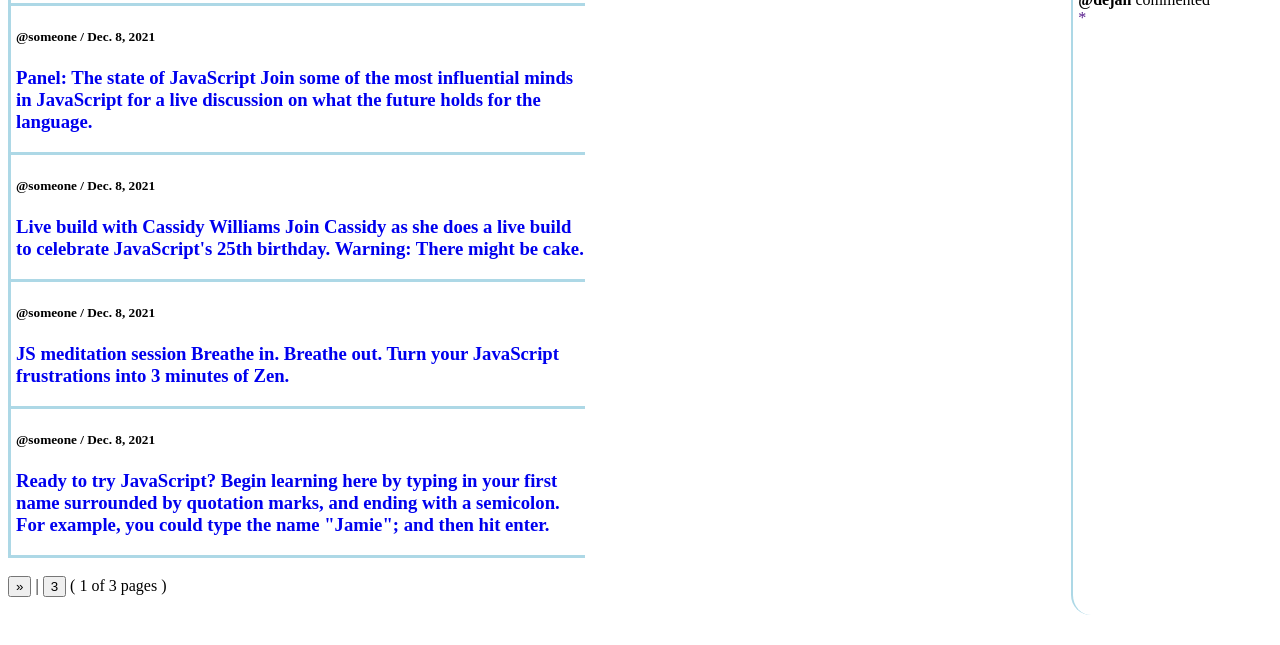
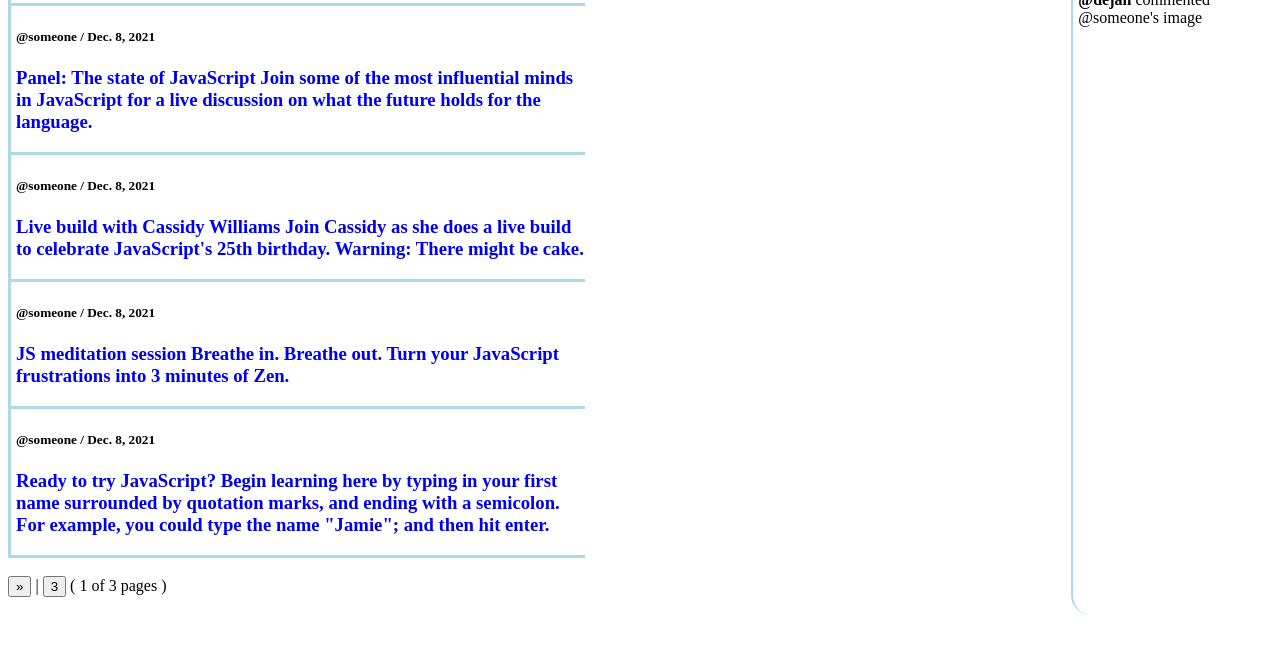
Before and after one commit to deki90to/Blog-Site-Django-PostgreSQL, a Django app: page / in a window 1280 px wide. Shown: the part 609-1254 px from the top of the page. Run offline with Django 3.2, Linux system fonts and the light colour scheme; data comes from the database, SQL or seed files in the repository; both versions use the stored data as it was after the commit; parts of the project's set-up code (start-up, migrations or seed data) failed here and were passed over.

Commit message:
added final touch, and some content

```diff
--- a/baseApp/templates/baseApp/columns/right.html
+++ b/baseApp/templates/baseApp/columns/right.html
@@ -3,8 +3,16 @@
 
 {% if participants %}
     {% for participant in participants %}
-        <b>@{{participant.user}}</b> commented <br>
-        <a href="">* {{participant.post}} <br><br></a>
+
+        {% if participant.post %}
+            <b> @{{participant.user}} </b> commented <br>
+            {{participant.post}}
+
+            {% if participant.post.image %}
+                @{{participant.post.user}}'s image
+            {% endif %}
+        {% endif %} <br><br>
+
     {% endfor %}
 {% else %}
     <h4> No activities yet </h4>
```
Also changed, not shown: db.sqlite3.
